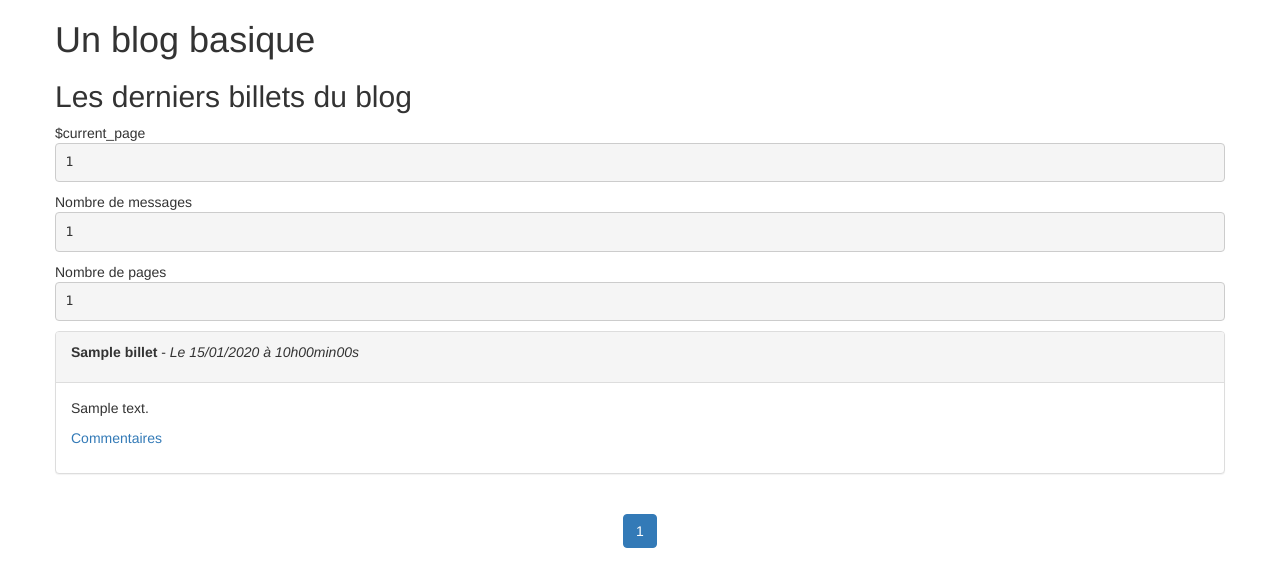
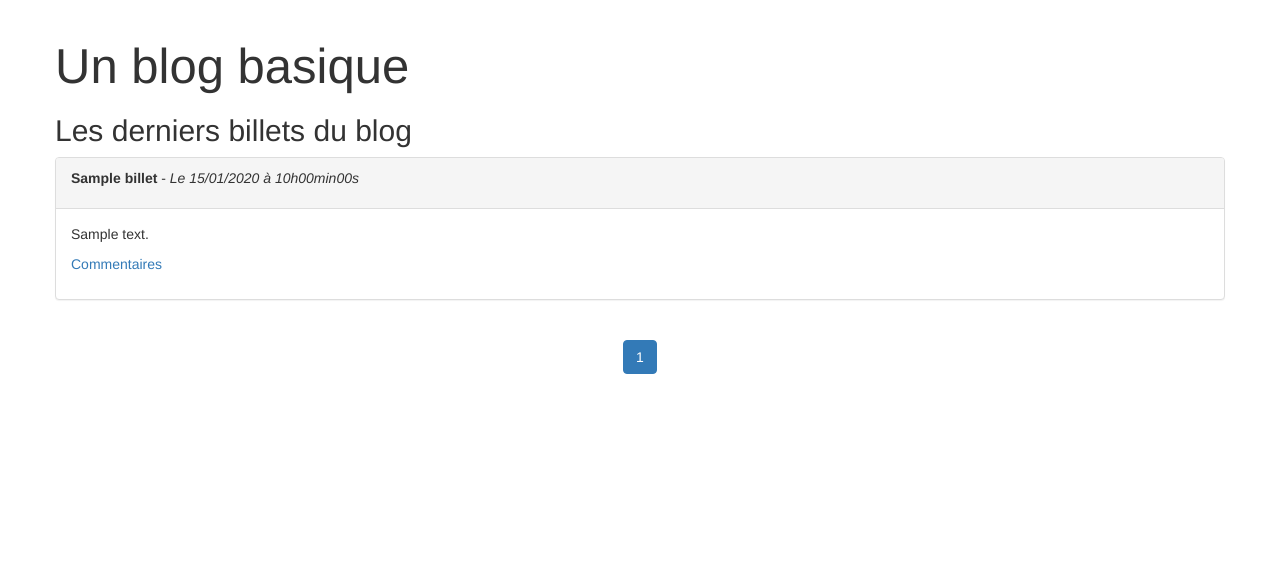
Before and after one commit to ChristopheMalo/Mini-blog, a PHP site: page /index.php in a window 1280 px wide. Shown: the top 587 px of the page. Run offline with PHP 8.4, Linux system fonts and the light colour scheme; tables that the repository leaves empty hold one stand-in row (values such as "Sample post").

Commit message:
Link index.php à la CSS

```diff
--- a/index.php
+++ b/index.php
@@ -6,6 +6,7 @@
         <meta name="viewport" content="width=device-width, initial-scale=1">
         <title>Les derniers commentaires du blog</title>
         <link href="https://maxcdn.bootstrapcdn.com/bootstrap/3.3.5/css/bootstrap.min.css" rel="stylesheet">
+        <link href="css/style_01.css"  rel="stylesheet" type="text/css" media="all">
     </head>
     <body>
         <div class="container">
@@ -42,30 +43,6 @@
                 }
 
                 /*
-                 * Pendant le dev - test d'affichage des différentes variables
-                 * Permet de vérifier les valeurs
-                 */
-                // $_GET['page']
-                echo '$current_page';
-                echo '<pre>';
-                print_r($current_page);
-                echo '</pre>';
-
-                // Test DEV
-                echo 'Nombre de messages';
-                echo '<pre>';
-                //print_r($_GET['page']);
-                print_r($counter);
-                echo '</pre>';
-
-                echo 'Nombre de pages';
-                echo '<pre>';
-                print_r($number_of_pages);
-                echo '</pre>';
-                // Fin test dev
-
-
-                /*
                  * Lister les messages par page
                  * La variable $limit_start permet de générer dynamiquement la LIMIT dans la requête
                  * Obligatoire pour afficher les bons messages selon la page active
@@ -86,20 +63,20 @@
                                    ");
 
 
-                // Afficher les messages
+                // Afficher les billets
                 while ($datas = $req->fetch()) {
                 ?>
                     <div class="panel panel-default">
-                        <div class="panel-heading"><p><strong><?php echo htmlspecialchars(strip_tags($datas['titre'])); ?></strong> - <em>Le <?php echo $datas['date_creation_billet_fr'] ; ?></em></p></div>
+                        <div class="panel-heading"><p><strong><?php echo htmlspecialchars(strip_tags($datas['titre'])); ?></strong> - <em>Le <?php echo $datas['date_creation_billet_fr']; ?></em></p></div>
                         <div class="panel-body">
-                            <p><?php echo /*$datas['id'] . ' ' . */ nl2br(htmlspecialchars(strip_tags($datas['contenu']))); ?></p>
+                            <p><?php echo nl2br(htmlspecialchars(strip_tags($datas['contenu']))); ?></p>
                             <p><a href="pages/commentaires.php?billet=<?php echo $datas['id']; ?>">Commentaires</a></p>
                         </div>
                     </div>
                 <?php
                 }
 
-                $req->closeCursor();        // Ferme le curseur, permettant à la requête d'être de nouveau exécutée
+                $req->closeCursor();        // Ferme le curseur, après affichage des messages, permettant à la requête d'être de nouveau exécutée
                 $req_count->closecursor();  // Ferme le curseur, permettant à la requête d'être de nouveau exécutée
                 $bdd = null;                // Fermeture de la connexion à la base
                 ?>
```
